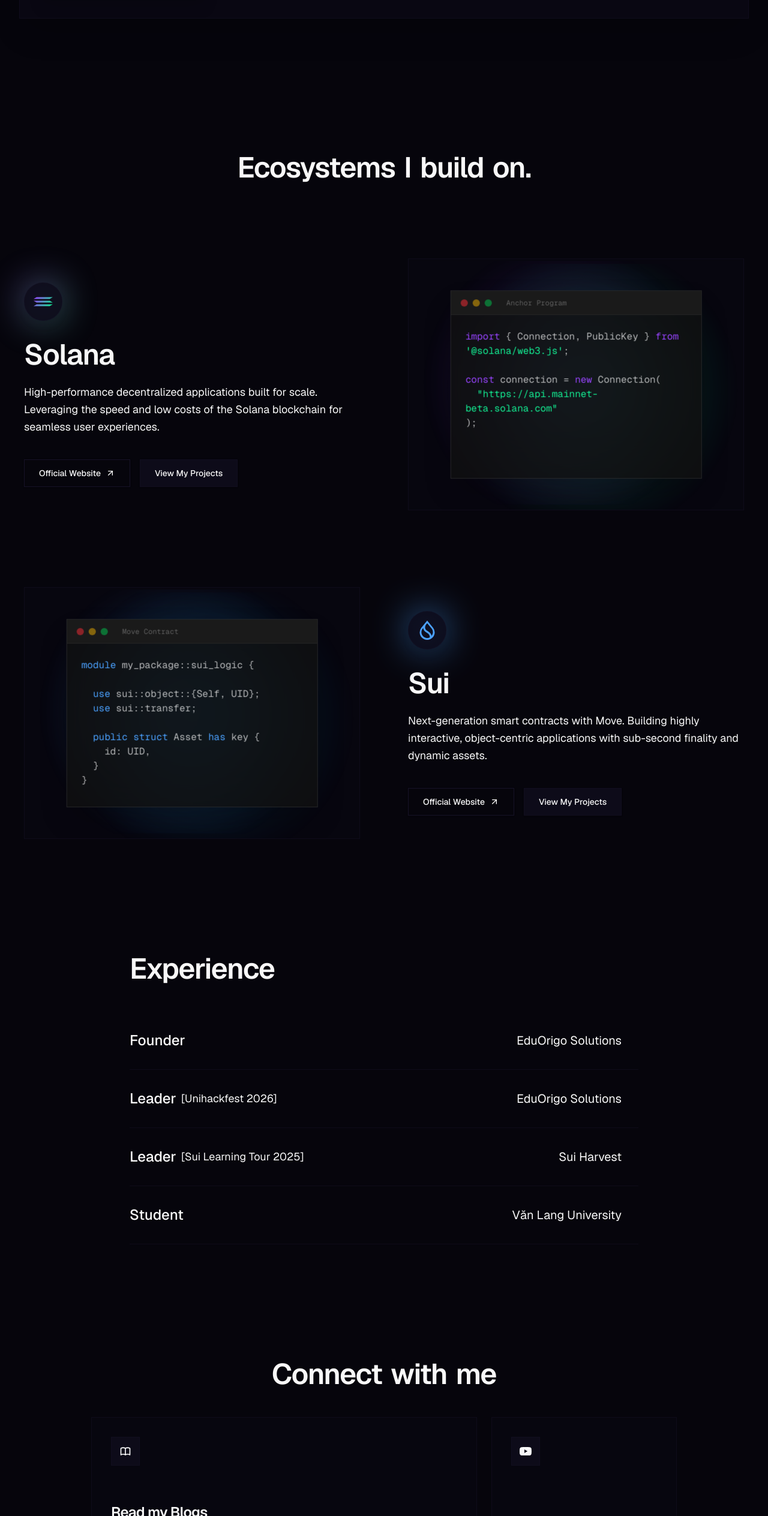
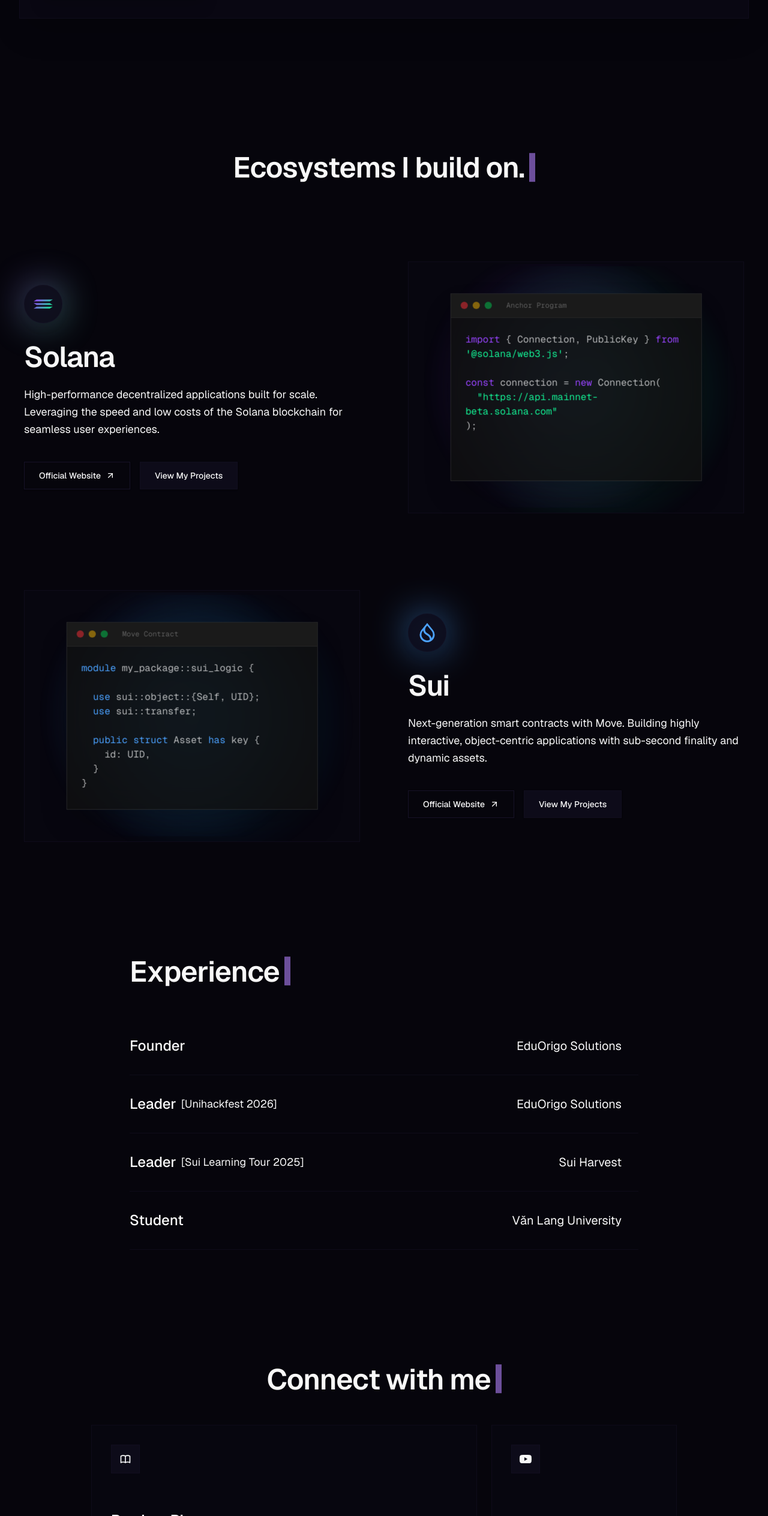
Before and after one commit to Tdat10052499/teichisite, a Next.js app: page / in a window 1280 px wide. Shown: the part 1309-3837 px from the top of the page at 60% size. Built offline with nearby package versions, Linux system fonts and the light colour scheme; grey boxes are pictures that could not be loaded.

Commit message:
feat: implement interactive homepage hero section with custom cursor and video playback modal

```diff
--- a/app/page.tsx
+++ b/app/page.tsx
@@ -223,6 +223,42 @@
   );
 }
 
+const typewriterContainer = {
+  hidden: { opacity: 1 },
+  visible: {
+    opacity: 1,
+    transition: { staggerChildren: 0.05 }
+  }
+};
+
+const typewriterChar = {
+  hidden: { opacity: 0, display: "none" },
+  visible: { opacity: 1, display: "inline-block" }
+};
+
+const Typewriter = ({ text, className = "" }: { text: string, className?: string }) => {
+  return (
+    <motion.h2
+      variants={typewriterContainer}
+      initial="hidden"
+      whileInView="visible"
+      viewport={{ once: true, margin: "-100px" }}
+      className={`font-display font-semibold ${className}`}
+    >
+      {text.split("").map((char, i) => (
+        <motion.span key={i} variants={typewriterChar}>
+          {char === " " ? "\u00A0" : char}
+        </motion.span>
+      ))}
+      <motion.span
+        animate={{ opacity: [1, 0, 1] }}
+        transition={{ repeat: Infinity, duration: 0.8, ease: "linear" }}
+        className="inline-block w-[10px] h-[1em] bg-accent ml-2 align-middle translate-y-[-0.1em]"
+      />
+    </motion.h2>
+  );
+};
+
 export default function Home() {
   const { scrollY } = useScroll();
   const [navHidden, setNavHidden] = useState(false);
@@ -386,19 +422,7 @@
 
         {/* Platforms / Ecosystems */}
         <div id="ecosystems" className="py-24 space-y-32">
-          <motion.h2
-            variants={staggerContainer}
-            initial="hidden"
-            whileInView="visible"
-            viewport={{ once: true, margin: "-100px" }}
-            className="text-4xl md:text-5xl font-display font-semibold text-center flex flex-wrap justify-center gap-x-[0.3em]"
-          >
-            {["Ecosystems", "I", "build", "on."].map((word, i) => (
-              <span key={i} className="overflow-hidden inline-block pb-4 -mb-4">
-                <motion.span className="inline-block" variants={slideUpVariant}>{word}</motion.span>
-              </span>
-            ))}
-          </motion.h2>
+          <Typewriter text="Ecosystems I build on." className="text-4xl md:text-5xl text-center" />
 
           {/* Solana Section */}
           <section className="flex flex-col md:flex-row items-center gap-12 md:gap-20 max-w-7xl mx-auto">
@@ -564,19 +588,7 @@
 
         {/* Experience Section */}
         <section id="experience" className="py-24 max-w-4xl mx-auto w-full px-6">
-          <motion.h2
-            variants={staggerContainer}
-            initial="hidden"
-            whileInView="visible"
-            viewport={{ once: true, margin: "-100px" }}
-            className="mb-12 text-4xl md:text-5xl font-display font-semibold text-ink flex flex-wrap gap-x-[0.3em]"
-          >
-            {["Experience"].map((word, i) => (
-              <span key={i} className="overflow-hidden inline-block pb-4 -mb-4">
-                <motion.span className="inline-block" variants={slideUpVariant}>{word}</motion.span>
-              </span>
-            ))}
-          </motion.h2>
+          <Typewriter text="Experience" className="mb-12 text-4xl md:text-5xl text-ink" />
 
           <div className="flex flex-col">
             {[
@@ -613,19 +625,7 @@
 
         {/* Social Media Bento Grid */}
         <section className="py-24 max-w-5xl mx-auto w-full px-6">
-          <motion.h2
-            variants={staggerContainer}
-            initial="hidden"
-            whileInView="visible"
-            viewport={{ once: true, margin: "-100px" }}
-            className="mb-12 text-4xl md:text-5xl font-display font-semibold text-ink text-center flex flex-wrap justify-center gap-x-[0.3em]"
-          >
-            {["Connect", "with", "me"].map((word, i) => (
-              <span key={i} className="overflow-hidden inline-block pb-4 -mb-4">
-                <motion.span className="inline-block" variants={slideUpVariant}>{word}</motion.span>
-              </span>
-            ))}
-          </motion.h2>
+          <Typewriter text="Connect with me" className="mb-12 text-4xl md:text-5xl text-ink text-center" />
 
           <div className="grid grid-cols-1 md:grid-cols-3 gap-6 auto-rows-[240px]">
             {/* Blogs - Wide */}
```
